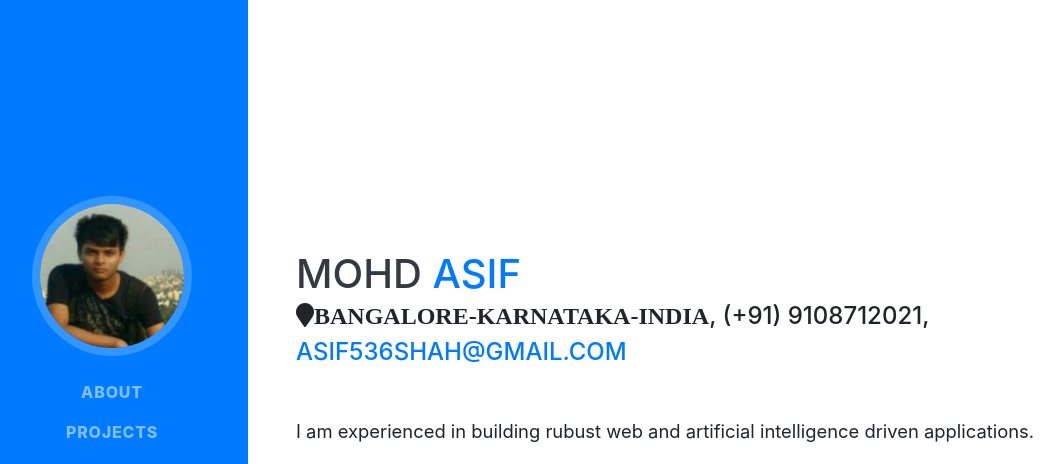
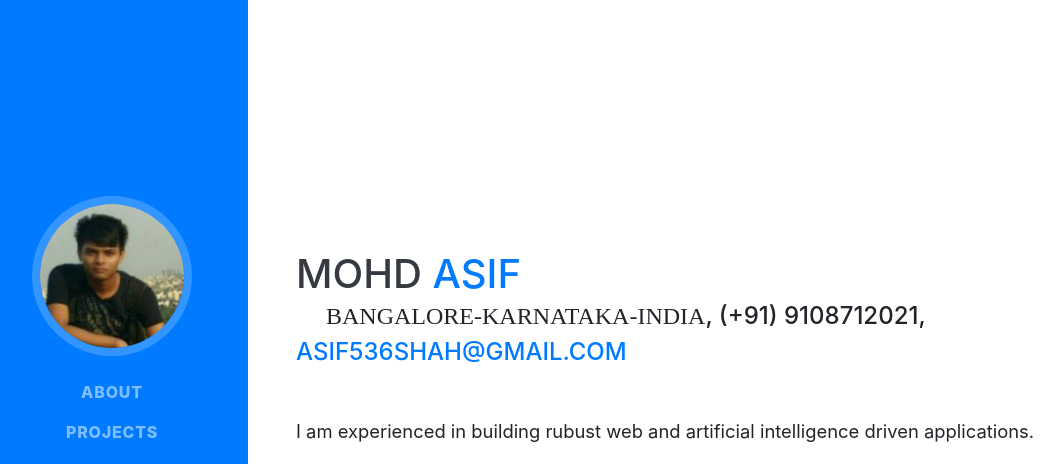
Before and after one commit to asif536/Resume, a website with bundled scripts: page index.html in a window 1280 px wide. Shown: the top 464 px of the page, without its empty margins (24-1087 px from the left). Built offline with nearby package versions, Linux system fonts and the light colour scheme; a web font is replaced by a local one.

Commit message:
Update index.html

```diff
--- a/index.html
+++ b/index.html
@@ -66,7 +66,7 @@
         <h1 class="mb-0">Mohd
           <span class="text-primary">Asif</span>
         </h1>
-        <div class="subheading mb-5"><i class="fa fa-map-marker" aria-hidden="true">Bangalore-Karnataka-India</i>, (+91) 9108712021,
+        <div class="subheading mb-5"><i class="fab fa-map-marker" >  Bangalore-Karnataka-India</i>, (+91) 9108712021,
           <a href="mailto:asif536shah@gmail.com">asif536shah@gmail.com</a>
         </div>
         <p class="lead mb-5">
```
